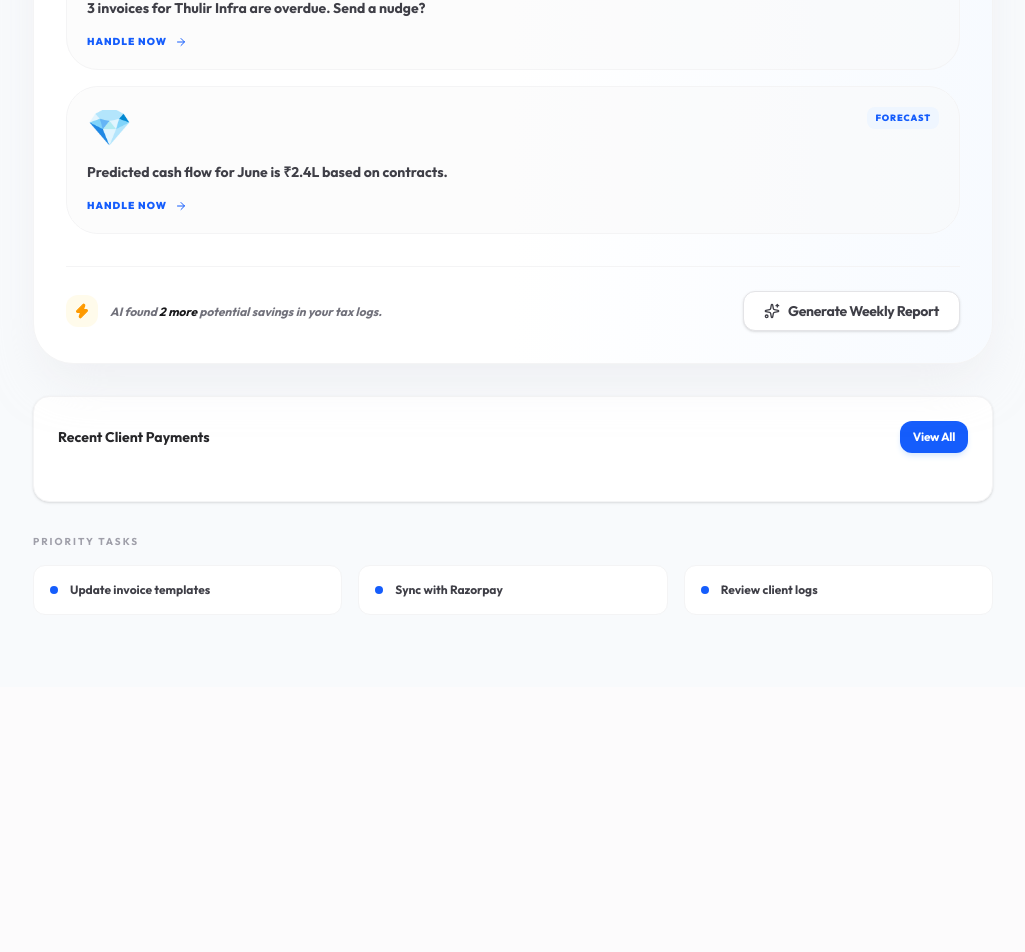
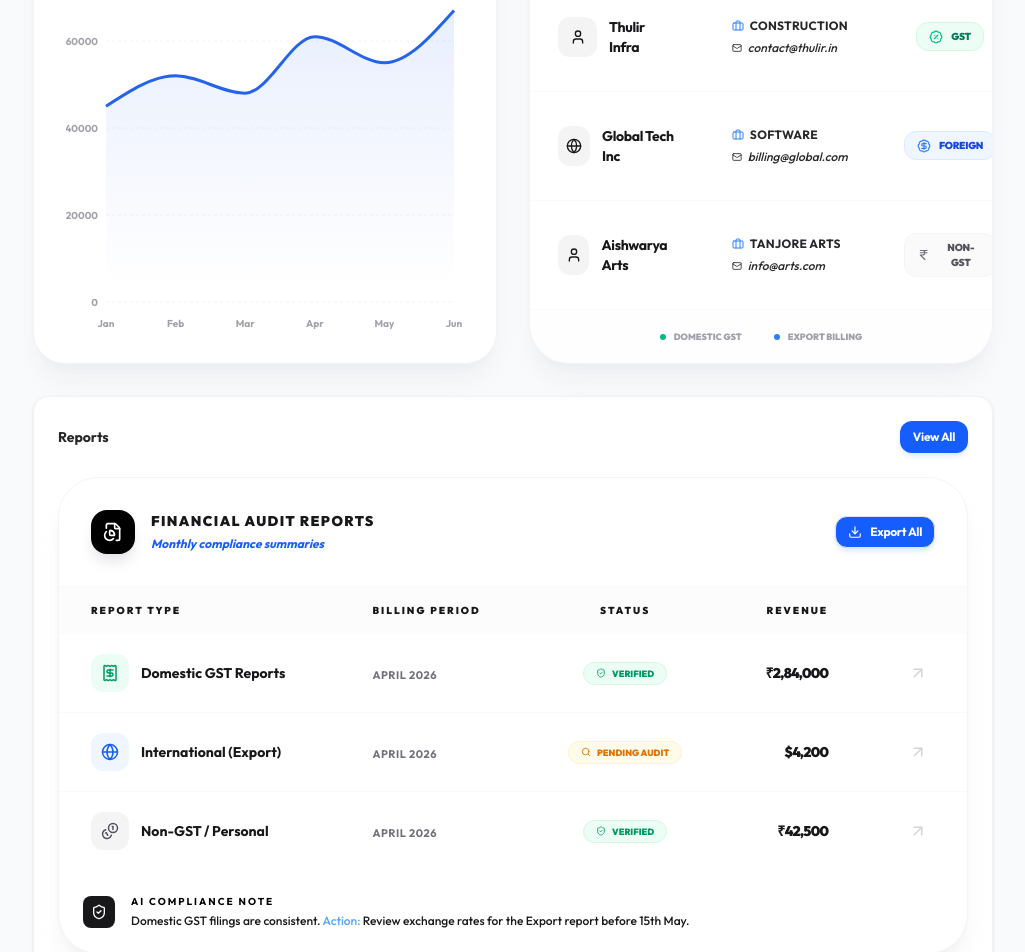
Before and after one commit to WebXodeTechnologies/ai_invoice, a React (Vite) app in the folder frontend/invoice-generator/: page /dashboard in a window 1280 px wide. Shown: the part 1701-2653 px from the top of the page, without its empty margins (255-1280 px from the left). Before the commit the page ends 2388 px from the top, so only its background shows below. Built offline with nearby package versions, Linux system fonts and the light colour scheme; sample sign-in values are in the browser's storage.

Commit message:
Financial reports Complted with dummy

```diff
--- /dev/null
+++ b/frontend/invoice-generator/src/components/dashboard/FinancialReports.jsx
@@ -0,0 +1,155 @@
+import React from 'react';
+import {
+  FilePieChart,
+  ArrowUpRight,
+  Download,
+  Globe,
+  Receipt,
+  Coins,
+  ShieldCheck,
+  Search
+} from 'lucide-react';
+import Button from '../ui/Button';
+
+const FinancialReports = () => {
+  const reports = [
+    {
+      id: 1,
+      label: "Domestic GST Reports",
+      period: "April 2026",
+      value: "₹2,84,000",
+      status: "Verified",
+      icon: Receipt,
+      color: "text-emerald-600",
+      bg: "bg-emerald-50"
+    },
+    {
+      id: 2,
+      label: "International (Export)",
+      period: "April 2026",
+      value: "$4,200",
+      status: "Pending Audit",
+      icon: Globe,
+      color: "text-blue-600",
+      bg: "bg-blue-50"
+    },
+    {
+      id: 3,
+      label: "Non-GST / Personal",
+      period: "April 2026",
+      value: "₹42,500",
+      status: "Verified",
+      icon: Coins,
+      color: "text-zinc-600",
+      bg: "bg-zinc-100"
+    },
+  ];
+
+  return (
+    <div className="bg-white rounded-[2.5rem] border border-zinc-100 shadow-xl shadow-zinc-200/40 overflow-hidden h-full flex flex-col">
+
+      {/* Header Section */}
+      <div className="p-8 border-b border-zinc-50 flex flex-col md:flex-row justify-between items-start md:items-center gap-4">
+        <div className="flex items-center gap-4">
+          <div className="p-3 bg-black rounded-2xl shadow-lg shadow-zinc-200">
+            <FilePieChart className="text-white" size={20} />
+          </div>
+          <div>
+            <h4 className="text-sm font-black text-zinc-900 uppercase tracking-widest">Financial Audit Reports</h4>
+            <p className="text-[12px] text-blue-600 font-bold italic mt-1">Monthly compliance summaries</p>
+          </div>
+        </div>
+        <div className="flex gap-2 w-full md:w-auto">
+          <Button variant="outline" size="small" className="font-bold border-zinc-200 flex-1 md:flex-none">
+            <Download size={14} className="mr-2" /> Export All
+          </Button>
+        </div>
+      </div>
+
+      {/* Table Section */}
+      <div className="flex-1 overflow-x-auto no-scrollbar">
+        <table className="w-full text-left border-collapse">
+          <thead>
+            <tr className="bg-zinc-50/50">
+              <th className="px-8 py-4 text-[10px] font-black text-zinc-900 uppercase tracking-[0.2em]">Report Type</th>
+              <th className="px-8 py-4 text-[10px] font-black text-zinc-900 uppercase tracking-[0.2em]">Billing Period</th>
+              <th className="px-8 py-4 text-[10px] font-black text-zinc-900 uppercase tracking-[0.2em] text-center">Status</th>
+              <th className="px-8 py-4 text-[10px] font-black text-zinc-900 uppercase tracking-[0.2em] text-right">Revenue</th>
+              <th className="px-8 py-4"></th>
+            </tr>
+          </thead>
+          <tbody className="divide-y divide-zinc-50">
+            {reports.map((report) => {
+              const Icon = report.icon;
+              return (
+                <tr key={report.id} className="group hover:bg-zinc-50/50 transition-all duration-300">
+                  {/* Report Label */}
+                  <td className="px-8 py-5">
+                    <div className="flex items-center gap-3">
+                      <div className={`p-2.5 rounded-xl ${report.bg} ${report.color}`}>
+                        <Icon size={18} />
+                      </div>
+                      <span className="text-sm font-bold text-zinc-900">{report.label}</span>
+                    </div>
+                  </td>
+
+                  {/* Period */}
+                  <td className="px-8 py-5">
+                    <span className="text-[11px] font-bold text-zinc-500 uppercase tracking-wider">
+                      {report.period}
+                    </span>
+                  </td>
+
+                  {/* Audit Status */}
+                  <td className="px-8 py-5">
+                    <div className="flex justify-center">
+                      <div className={`inline-flex items-center gap-1.5 px-3 py-1 rounded-full text-[9px] font-black uppercase ${
+                        report.status === "Verified"
+                        ? "bg-emerald-50 text-emerald-600 border border-emerald-100"
+                        : "bg-amber-50 text-amber-600 border border-amber-100"
+                      }`}>
+                        {report.status === "Verified" ? <ShieldCheck size={10} /> : <Search size={10} />}
+                        {report.status}
+                      </div>
+                    </div>
+                  </td>
+
+                  {/* Value */}
+                  <td className="px-8 py-5 text-right">
+                    <p className="text-sm font-black text-zinc-900 tracking-tighter">
+                      {report.value}
+                    </p>
+                  </td>
+
+                  {/* Action */}
+                  <td className="px-8 py-5 text-right">
+                    <button className="p-2 text-zinc-300 hover:text-blue-600 hover:bg-blue-50 rounded-lg transition-all">
+                      <ArrowUpRight size={18} />
+                    </button>
+                  </td>
+                </tr>
+              );
+            })}
+          </tbody>
+        </table>
+      </div>
+
+      {/* Audit Insight Footer */}
+      <div className="p-6 font-black relative">
+        <div className="flex items-center gap-4">
+          <div className="p-2 bg-zinc-900 rounded-lg animate-pulse">
+            <ShieldCheck size={16} className='text-white' />
+          </div>
+          <div>
+            <p className="text-[10px] font-bold text-black uppercase tracking-[0.2em]">AI Compliance Note</p>
+            <p className="text-xs font-medium text- mt-1">
+              Domestic GST filings are consistent. <span className="text-blue-400">Action:</span> Review exchange rates for the Export report before 15th May.
+            </p>
+          </div>
+        </div>
+      </div>
+    </div>
+  );
+};
+
+export default FinancialReports;
--- a/frontend/invoice-generator/src/pages/AI/AIInsights.jsx
+++ b/frontend/invoice-generator/src/pages/AI/AIInsights.jsx
@@ -1,4 +1,3 @@
-import React from 'react';
 import { Sparkles, Zap, ArrowRight, Stars } from 'lucide-react';
 import Button from '../../components/ui/Button';
 
@@ -56,7 +55,7 @@ const AIInsights = () => {
           {insights.map((item) => (
             <div
               key={item.id}
-              className="flex-1 group relative p-5 rounded-[2rem] bg-zinc-50/50 border border-zinc-100 hover:bg-white hover:border-blue-200 hover:shadow-xl hover:shadow-blue-100/50 transition-all duration-500"
+              className="flex-1 group relative p-5 rounded-4xl bg-zinc-50/50 border border-zinc-100 hover:bg-white hover:border-blue-200 hover:shadow-xl hover:shadow-blue-100/50 transition-all duration-500"
             >
               <div className="flex items-start justify-between mb-4">
                 <span className="text-4xl group-hover:scale-125 transition-transform duration-500">
--- a/frontend/invoice-generator/src/pages/Dashboard/Dashboard.jsx
+++ b/frontend/invoice-generator/src/pages/Dashboard/Dashboard.jsx
@@ -9,6 +9,7 @@ import RevenueChart from '../../components/dashboard/RevenueChart';
 import RecentClients from '../../components/dashboard/RecentClients';
 import AIInsights from '../AI/AIInsights';
 import { TaskUpdates } from '../../components/dashboard/AiInsights';
+import FinancialReports from '../../components/dashboard/FinancialReports';
 
 const Dashboard = () => {
   return (
@@ -18,6 +19,9 @@ const Dashboard = () => {
 
       {/* 1st & 2nd Rows: Stats */}
       <SummaryGrid />
+
+      {/* AI Insights Section */}
+      <AIInsights />
 
       {/* 3rd Row: Chart & Recent Clients */}
       <div className="grid grid-cols-1 lg:grid-cols-2 gap-8">
@@ -31,16 +35,15 @@ const Dashboard = () => {
         </div>
       </div>
 
-      {/* AI Insights Section */}
-      <AIInsights />
+
 
       {/* Fourth Row: Payments Table (Simplified for brevity) */}
       <div className="bg-white rounded-2xl border border-zinc-100 shadow-sm p-6 overflow-hidden">
         <div className="flex justify-between items-center mb-6">
-          <h4 className="text-sm font-bold text-zinc-800">Recent Client Payments</h4>
+          <h4 className="text-sm font-bold text-zinc-800">Reports</h4>
           <Button size="small" variant="outline">View All</Button>
         </div>
-        {/* Payment table goes here... */}
+        <FinancialReports/>
       </div>
 
       {/* Task Section */}
```
